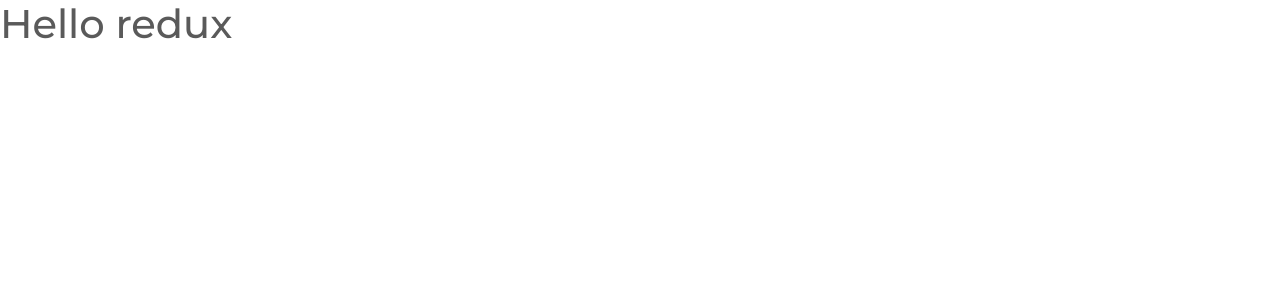
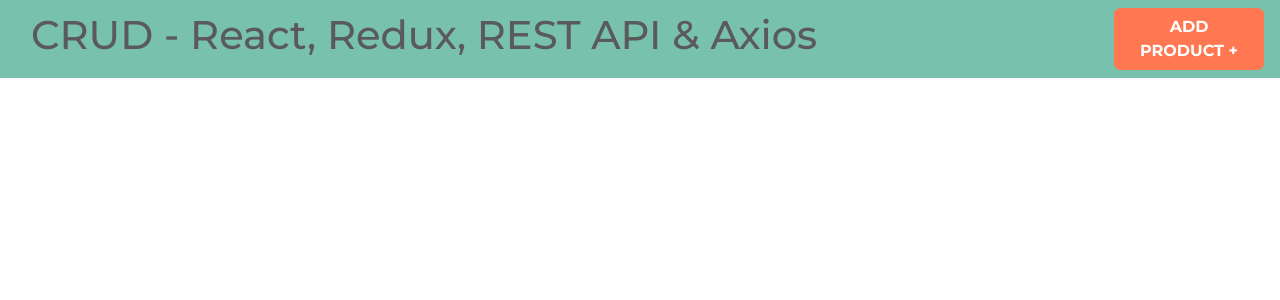
Before and after one commit to Erick-SN/CRUD, a React (Create React App) app: page / in a window 1280 px wide. Shown: the top 300 px of the page. Built offline with nearby package versions, Linux system fonts and the light colour scheme.

Commit message:
Created: Header was created

```diff
--- a/src/App.js
+++ b/src/App.js
@@ -1,7 +1,12 @@
 import React from 'react';
+import Header from './components/Header';
 
 function App() {
-  return <h1>Hello redux</h1>;
+  return (
+    <>
+      <Header />
+    </>
+  );
 }
 
 export default App;
--- /dev/null
+++ b/src/components/Header.jsx
@@ -0,0 +1,19 @@
+import React from 'react';
+const Header = () => {
+  return (
+    <>
+      <nav className='navbar navbar-expand-lg navbar-dark bg-primary justify-content-between'>
+        <div className='container'>
+          <h1>CRUD - React, Redux, REST API & Axios</h1>
+        </div>
+        <a
+          className='btn btn-danger nuevo-post d-block d-md-inline-block '
+          href='/products/new'>
+          Add product &#43;
+        </a>
+      </nav>
+    </>
+  );
+};
+
+export default Header;
```
